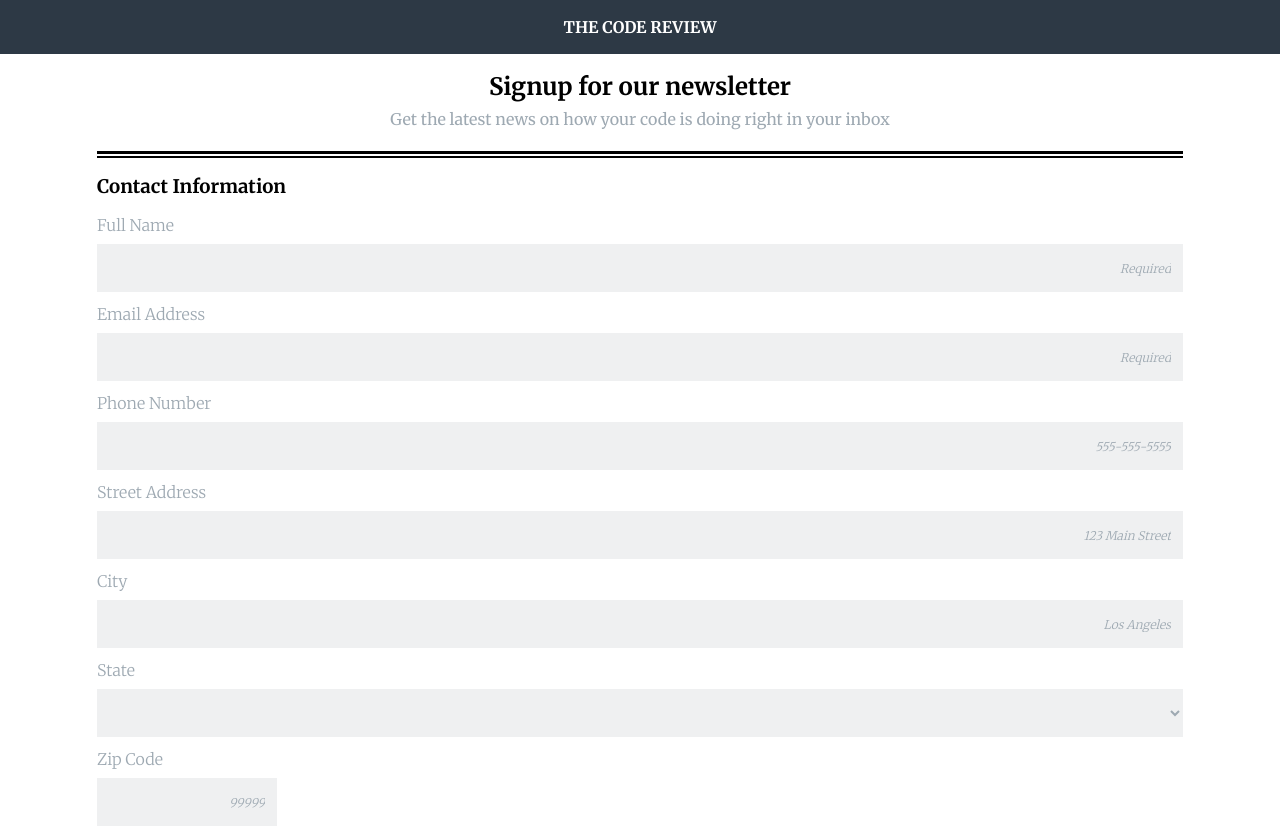
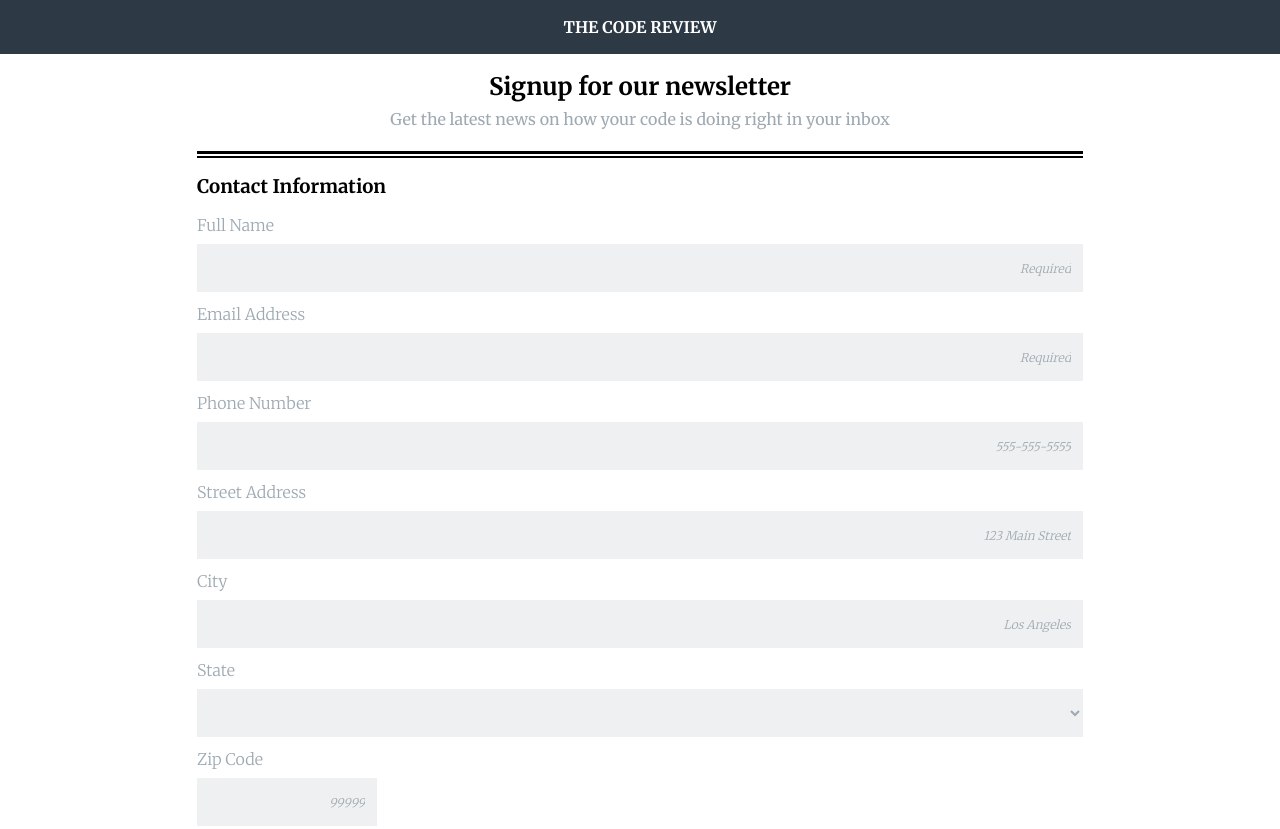
Before and after one commit to Sherita-M/online-registration-form_v4, a plain HTML site: page index.html in a window 1280 px wide. Shown: the top 829 px of the page. Drawn offline with Linux system fonts and the light colour scheme.

Commit message:
Updated media query margin

```diff
--- a/css/styles.css
+++ b/css/styles.css
@@ -165,7 +165,7 @@ footer {
 
 @media screen and (min-width: 768px) {
   .content-container {
-    margin: 0 5rem;
+    margin: 0 11.25rem;
   }
 
   h1 {
```
